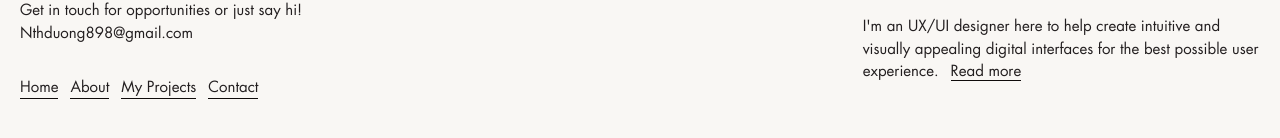
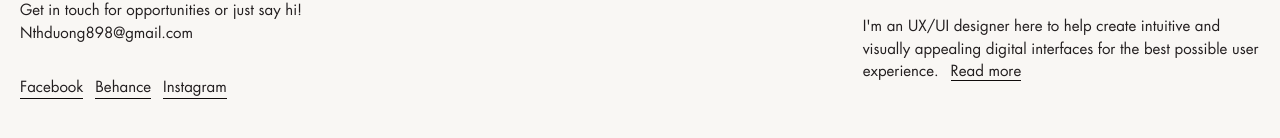
Before and after one commit to Nthuyduong/nthuyduong.github.io, a React (Create React App) app: page / in a window 1280 px wide. Shown: the part 2535-2673 px from the top of the page. Built offline with nearby package versions, Linux system fonts and the light colour scheme.

Commit message:
edit footer

```diff
--- a/src/components/layout/Footer.js
+++ b/src/components/layout/Footer.js
@@ -21,18 +21,16 @@ const Footer = () => {
             <p className="body_text">Get in touch for opportunities or just say hi!</p>
             <p className="mail-info body_text"><a href="mailto:Nthduong898@gmail.com">Nthduong898@gmail.com</a></p>
             <div className="pt-5 body_text flex">
-              <Link to="/">
-                <div className="body_text text-link">Home</div>
-              </Link>
-              <Link to={ROUTER.ABOUT}>
-                <div className="body_text mx-2 text-link">About</div>
-              </Link>
-              <Link to={ROUTER.DESIGNS}>
-                <div className="body_text text-link">My Projects</div>
-              </Link>
-              <Link to={ROUTER.CONTACT}>
-                <div className="body_text ml-2 text-link">Contact</div>
-              </Link>
+              <a href="https://www.facebook.com/nthuyduong15113/">
+                <div className="body_text text-link">Facebook</div>
+              </a>
+              <a href="https://www.behance.net/duongthuy13">
+                <div className="body_text mx-2 text-link">Behance</div>
+              </a>
+              <a href="https://www.instagram.com/nth_d9/">
+                <div className="body_text text-link">Instagram</div>
+              </a>
+
             </div>
           </div>
           <div className="block sm:hidden border-b border-solid border-[#ccc] w-[30%]"></div>
@@ -42,7 +40,7 @@ const Footer = () => {
           </div>
         </div>
       </div>
-    </div>
+    </div >
   )
 }
 
--- a/src/pages/about.js
+++ b/src/pages/about.js
@@ -241,7 +241,7 @@ const About = () => {
       {/* ABOUT ME NEW */}
       <div className="mt-5 md:mt-6">
         <div className="section">
-          <div className="md:grid grid-cols-12 gap-5">
+          <div className="md:grid grid-cols-12 gap-5 animate slideInUp animate--delay-slow">
             <div className="col-span-2"></div>
             <div className="col-span-2">
               <div className="heading_5">About me</div>
@@ -271,7 +271,7 @@ const About = () => {
 
       <div className="additional-info">
         <div className="mt-5 md:mt-7 section">
-          <div className="md:grid grid-cols-12 gap-5 py-4">
+          <div className="md:grid grid-cols-12 gap-5 py-4 animate slideInUp">
             <div className="md:col-span-2"></div>
             <div className="md:col-span-8">
               <div className="mb-5 heading_5">Additional Informations</div>
--- a/src/pages/home.js
+++ b/src/pages/home.js
@@ -631,7 +631,7 @@ const Home = () => {
           </div>
         </div>
         <div className="animate slideInUp animate--delay-fast">
-          <div className="my-project drag">
+          <div className="my-project">
             <Slider
               configs={{
                 sliderPerRow: 4.25,
--- a/src/styles/animation.scss
+++ b/src/styles/animation.scss
@@ -66,6 +66,9 @@
 
 .animate.animate--infinite {
   animation-iteration-count: infinite;
+}
+.animate.animate--delay-veryslow {
+  animation-delay: 3s;
 }
 .animate.animate--delay-slow {
   animation-delay: 1s;
```
